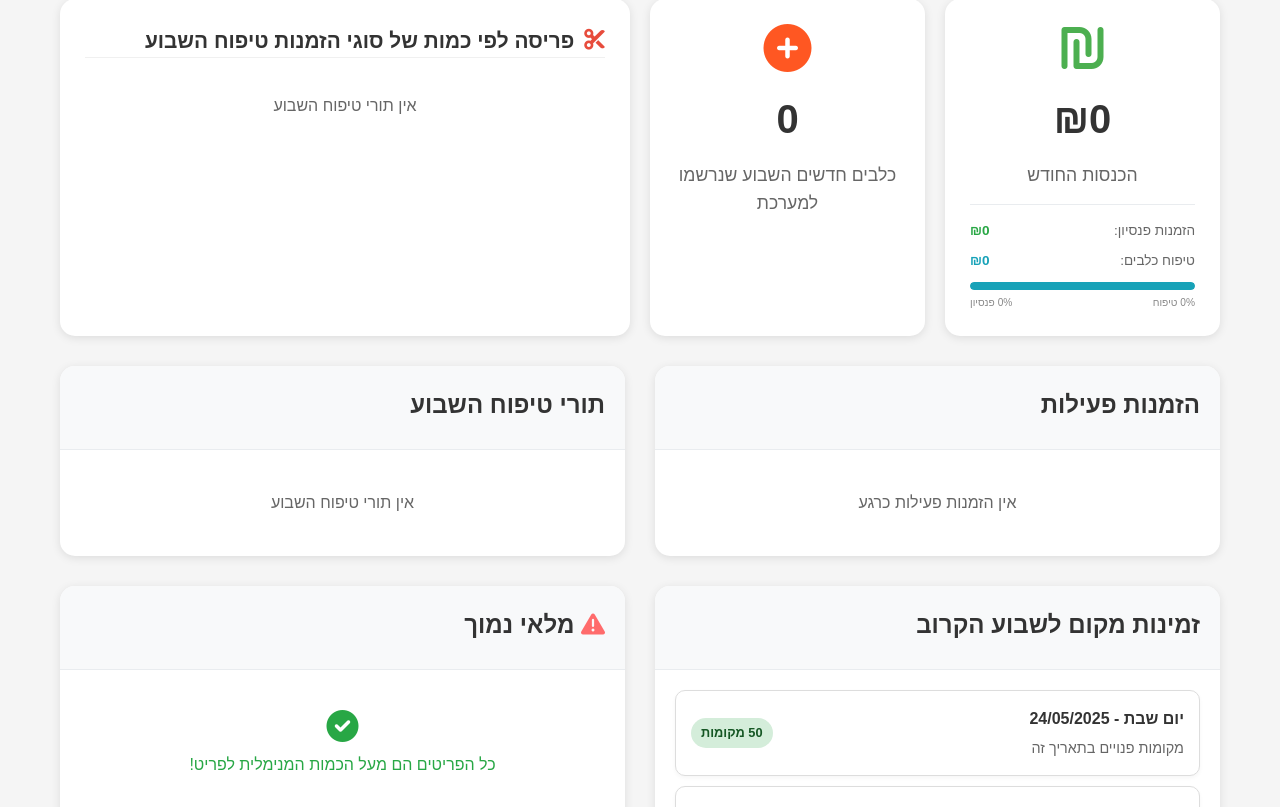
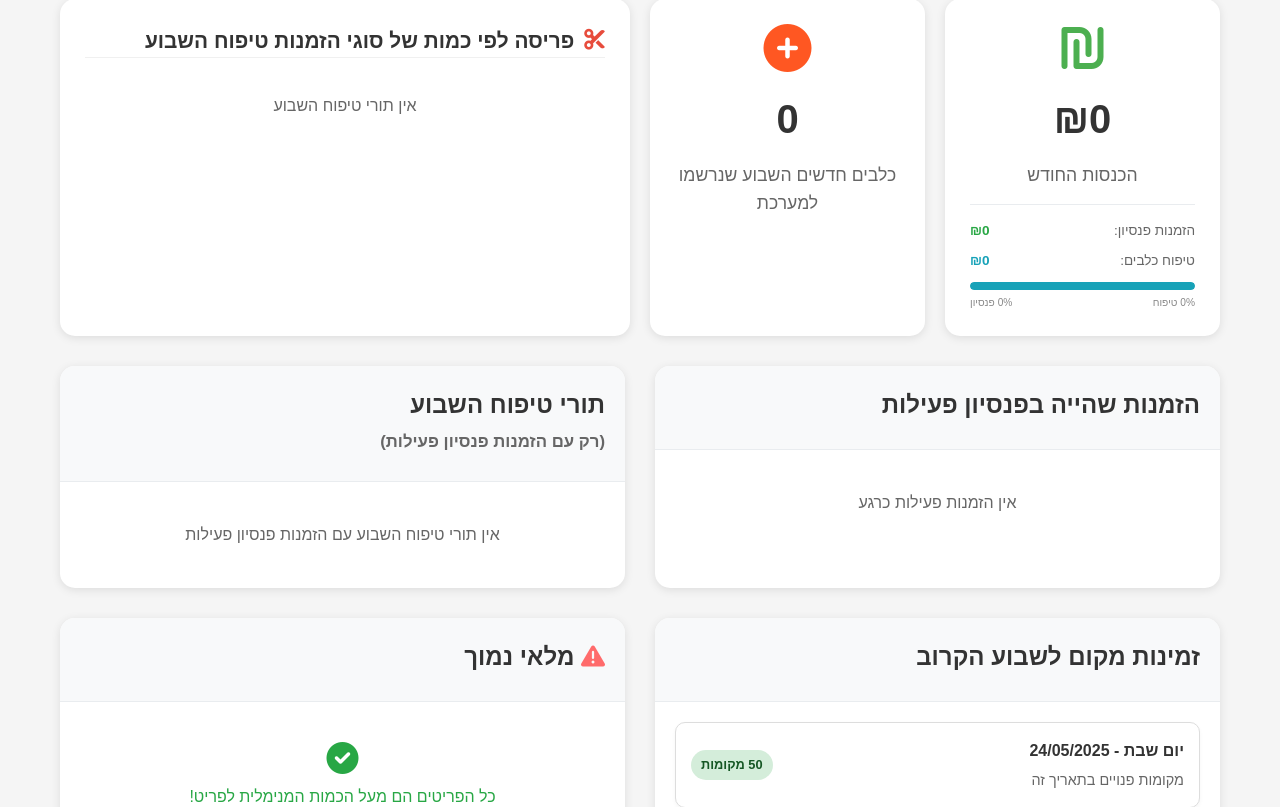
Before and after one commit to ItayRam1995/finalProject, a PHP site: page /admin/admin_dashboard_secured.php in a window 1280 px wide. Shown: the part 591-1398 px from the top of the page. Run offline with PHP 8.4, Linux system fonts and the light colour scheme; the visitor is signed in with stand-in values (Sample User, id 1); tables that the repository leaves empty or names only in its code hold one stand-in row (values such as "Sample post").

Commit message:
תיקון דשבורד ניהול של המנהל כך שיקח רק הזמנות טיפוח שקיימת להן הזמנת טיפוח קיימת בטבלת הזמנות שהייה גם ההכנסות תוקנו להיות רק הזמנות טיפוח ששולמו  וגם הזמנות שהייה ששולמו

```diff
--- a/registration/admin/admin_dashboard_secured.php
+++ b/registration/admin/admin_dashboard_secured.php
@@ -1,7 +1,5 @@
 <?php include '../../header.php'; ?>
 <?php
-
-
 
 // חיבור למסד נתונים
 $servername = "localhost";
@@ -31,7 +29,7 @@ try {
     $totalUsers = $pdo->query("SELECT COUNT(*) as count FROM users")->fetch()['count'] ?? 0;
     // שאילתה כדי לספור את מספר ההזמנות הפעילות במערכת שתאריך הסיום שלהם גדול או שווה לתאריך של היום
     $activeReservations = $pdo->query("
-    SELECT COUNT(*) as count  FROM reservation WHERE status = 'active' AND end_date >= CURDATE()")->fetch()['count'] ?? 0;
+    SELECT COUNT(*) as count FROM reservation WHERE status = 'active' AND end_date >= CURDATE()")->fetch()['count'] ?? 0;
 
      // שאילתה כדי לקבל את זמינות המקומות עבור התאריך של היום
     $availabilityToday = $pdo->query("SELECT available_spots FROM Availability WHERE date = CURDATE()")->fetch();
@@ -52,17 +50,18 @@ try {
     // לשלוף את כל התוצאות שהתקבלו ולשמור אותן במילון
     $activeReservationsList = $activeReservationsQuery->fetchAll(PDO::FETCH_ASSOC);
 
-    // 3. תורי טיפוח השבוע
-        $groomingQuery = $pdo->query("
-        SELECT g.*, d.dog_name, u.first_name, u.last_name
+    // 3. תורי טיפוח השבוע - רק עם הזמנות פנסיון קיימות
+    $groomingQuery = $pdo->query("
+        SELECT g.*, d.dog_name, u.first_name, u.last_name, r.id as reservation_id
         FROM grooming_appointments g
         LEFT JOIN dogs d ON g.dog_id = d.dog_id
         LEFT JOIN users u ON g.user_code = u.user_code
+        INNER JOIN reservation r ON g.connected_reservation_id = r.id
         WHERE g.day >= CURDATE()
         AND g.day <= DATE_ADD(CURDATE(), INTERVAL 7 DAY)
         AND g.isTaken = 1
         ORDER BY g.day ASC, STR_TO_DATE(g.time, '%H:%i') ASC
-        ");
+    ");
 
     // לשלוף את כל התוצאות שהתקבלו ולשמור אותן במילון
     $groomingAppointments = $groomingQuery->fetchAll(PDO::FETCH_ASSOC);
@@ -73,7 +72,6 @@ try {
         FROM inventory
         WHERE current_stock <= minimum_required
         ORDER BY (current_stock - minimum_required) ASC
-
     ");
     // לשלוף את כל התוצאות שהתקבלו ולשמור אותן במילון
     $lowStockItems = $lowStockQuery->fetchAll(PDO::FETCH_ASSOC);
@@ -87,12 +85,15 @@ try {
         AND status = 'paid'
     ")->fetch()['revenue'] ?? 0;
 
+    // הכנסות מטיפוח - רק מהזמנות טיפוח שהזמנת הפנסיון המקושרת קיימת
     $groomingRevenue = $pdo->query("
-        SELECT COALESCE(SUM(grooming_price), 0) as revenue
-        FROM grooming_appointments
-        WHERE MONTH(created_at) = MONTH(CURDATE())
-        AND YEAR(created_at) = YEAR(CURDATE())
-        AND isTaken = 1
+        SELECT COALESCE(SUM(g.grooming_price), 0) as revenue
+        FROM grooming_appointments g
+        INNER JOIN reservation r ON g.connected_reservation_id = r.id
+        WHERE MONTH(g.created_at) = MONTH(CURDATE())
+        AND YEAR(g.created_at) = YEAR(CURDATE())
+        AND g.isTaken = 1
+        AND g.status = 'paid'
     ")->fetch()['revenue'] ?? 0;
 
     $monthlyRevenue = $reservationRevenue + $groomingRevenue;
@@ -112,13 +113,14 @@ try {
         ORDER BY date
     ")->fetchAll(PDO::FETCH_ASSOC);
 
-    // 8. סוגי טיפוח לשבוע הקרוב - לפי סוג
+    // 8. סוגי טיפוח לשבוע הקרוב - רק מהזמנות טיפוח שהזמנת הפנסיון המקושרת קיימת
     $groomingTypeQuery = $pdo->query("
-        SELECT grooming_type, COUNT(*) as count
-        FROM grooming_appointments
-        WHERE day >= CURDATE() AND isTaken = 1
-        AND day <= DATE_ADD(CURDATE(), INTERVAL 7 DAY)
-        GROUP BY grooming_type
+        SELECT g.grooming_type, COUNT(*) as count
+        FROM grooming_appointments g
+        INNER JOIN reservation r ON g.connected_reservation_id = r.id
+        WHERE g.day >= CURDATE() AND g.isTaken = 1
+        AND g.day <= DATE_ADD(CURDATE(), INTERVAL 7 DAY)
+        GROUP BY g.grooming_type
         ORDER BY count DESC
     ");
      // לשלוף את כל התוצאות שהתקבלו ולשמור אותן במילון
@@ -571,6 +573,7 @@ try {
                                 <!-- מחשב את הסכום הכולל של כל התורים -->
                                  <!-- מוציא את כל ערכי count ממערך $groomingTypes -->
                                 סה"כ: <strong style="color: #333;"><?php echo array_sum(array_column($groomingTypes, 'count')); ?> תורים</strong>
+                                <small style="color: #999;">(עם הזמנות פנסיון פעילות)</small>
                             </span>
                         </div>
                     </div>
@@ -588,7 +591,7 @@ try {
             <div class="section">
                 <!-- כותרות -->
                 <div class="section-header">
-                    <h2 class="section-title">הזמנות פעילות</h2>
+                    <h2 class="section-title">הזמנות שהייה בפנסיון פעילות</h2>
                 </div>
                 <!-- אזור התוכן ורישמות ארוכות -->
                 <div class="section-content scrollable-content">
@@ -614,7 +617,8 @@ try {
                                         <div class="item-details">
                                             בעלים: <?php echo htmlspecialchars(($reservation['first_name'] ?? '') . ' ' . ($reservation['last_name'] ?? '')); ?><br>
                                             מ-<?php echo date('d/m/Y', strtotime($reservation['start_date'])); ?>
-                                            עד <?php echo date('d/m/Y', strtotime($reservation['end_date'])); ?>
+                                            עד <?php echo date('d/m/Y', strtotime($reservation['end_date'])); ?><br>
+                                            <small style="color: #007bff;">הזמנת פנסיון #<?php echo $reservation['id']; ?></small>
                                         </div>
                                     </div>
                                 </div>
@@ -629,12 +633,17 @@ try {
              <!-- כל תור כולל שם כלב, שם בעלים, תאריך, שעה וסוג הטיפוח -->
             <div class="section">
                 <div class="section-header">
-                    <h2 class="section-title">תורי טיפוח השבוע</h2>
+                    <h2 class="section-title">
+                        תורי טיפוח השבוע
+                        <small style="font-size: 0.7em; color: #666; display: block; margin-top: 5px;">
+                            (רק עם הזמנות פנסיון פעילות)
+                        </small>
+                    </h2>
                 </div>
                 <div class="section-content">
                     <!-- אם אין תורי טיפוח השבוע -->
                     <?php if (empty($groomingAppointments)): ?>
-                        <p style="text-align: center; color: #666; padding: 20px;">אין תורי טיפוח השבוע</p>
+                        <p style="text-align: center; color: #666; padding: 20px;">אין תורי טיפוח השבוע עם הזמנות פנסיון פעילות</p>
                     <?php else: ?>
                         <div class="scrollable-content">
                               <!-- עוברת על רשימת ההזמנות הטיפוח לשבוע הקרוב ומציגה כל אחת מהן -->
@@ -655,6 +664,9 @@ try {
                                                 בעלים: <?php echo htmlspecialchars(($appointment['first_name'] ?? '') . ' ' . ($appointment['last_name'] ?? '')); ?><br>
                                                 תאריך: <?php echo date('d/m/Y', strtotime($appointment['day'])); ?> בשעה <?php echo $appointment['time']; ?><br>
                                                 סוג: <?php echo htmlspecialchars($appointment['grooming_type'] ?? 'לא צוין'); ?>
+                                                <?php if (isset($appointment['reservation_id'])): ?>
+                                                    <br><small style="color: #007bff;">קשור להזמנת פנסיון מספר #<?php echo $appointment['reservation_id']; ?></small>
+                                                <?php endif; ?>
                                             </div>
                                         </div>
                                     </div>
@@ -784,24 +796,13 @@ try {
             </div>
 
         </div>
+    </div>
 
     <script>
         // רענון אוטומטי של הדף כל 5 דקות
         setTimeout(function() {
             location.reload();
         }, 300000);
-
-        // // הוספת אפקטים לכפתורים
-        // document.querySelectorAll('button').forEach(button => {
-        //     button.addEventListener('mouseenter', function() {
-        //         this.style.transform = 'scale(1.05)';
-        //         this.style.transition = 'transform 0.2s';
-        //     });
-
-        //     button.addEventListener('mouseleave', function() {
-        //         this.style.transform = 'scale(1)';
-        //     });
-        // });
     </script>
 </body>
 </html>
```
